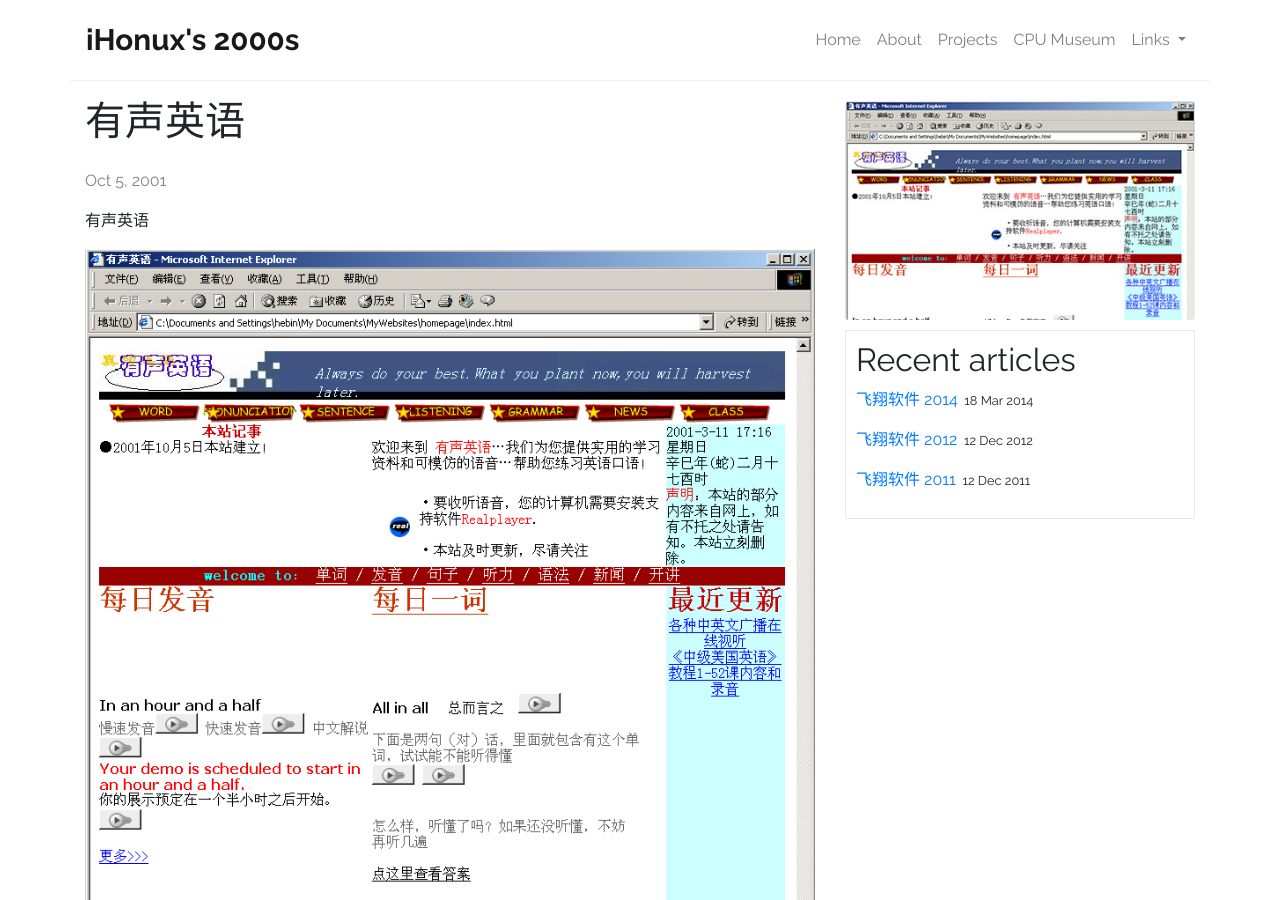
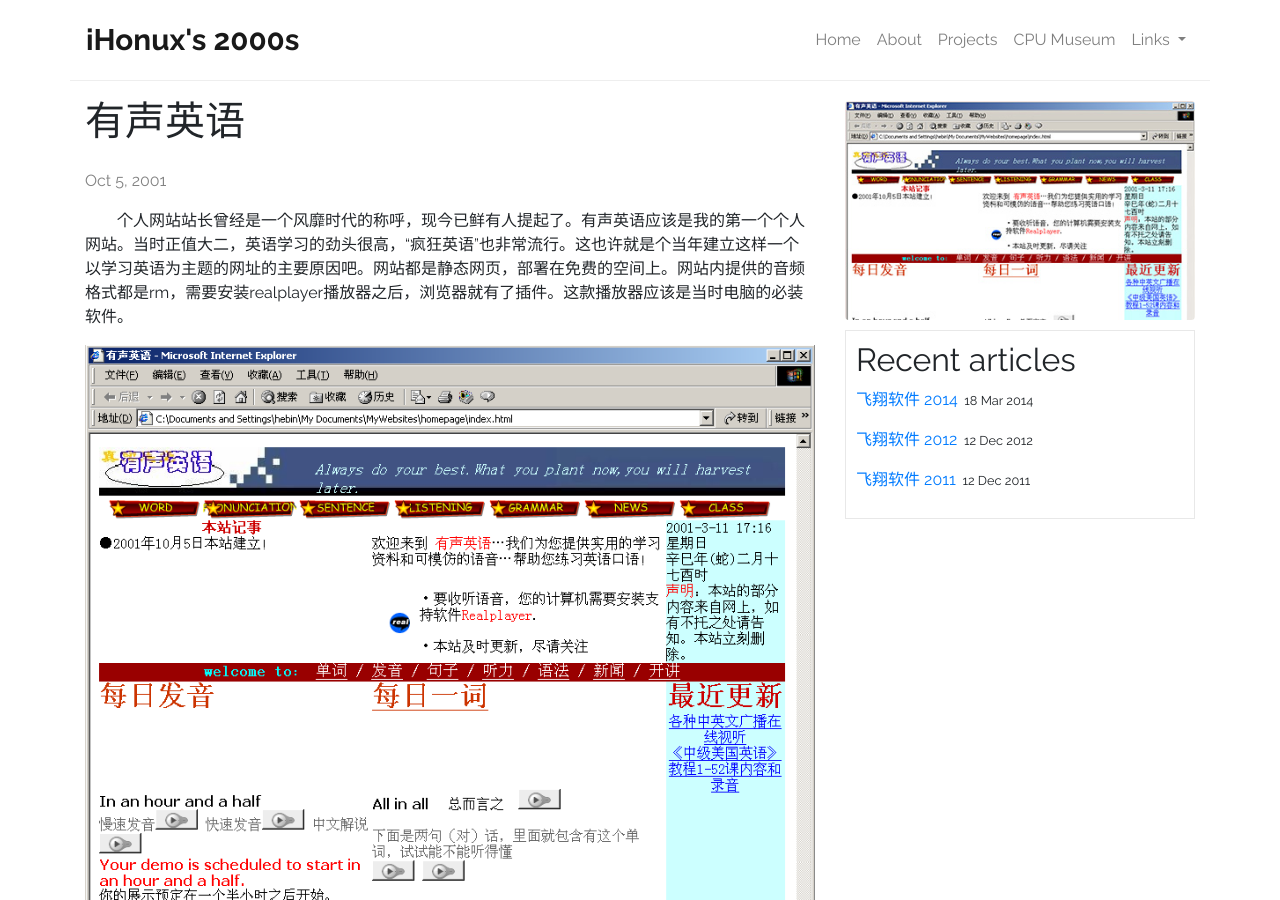
Before and after one commit to past-records/past-records.github.io, a Jekyll site: the page built from _posts/2001-10-05-english-study.markdown, in a window 1280 px wide and 900 px high. Built offline with Jekyll 4.4.1, drawn with Linux system fonts in a browser that asks for light colours.

Commit message:
Update 2001-10-05-english-study.markdown

```diff
--- a/_posts/2001-10-05-english-study.markdown
+++ b/_posts/2001-10-05-english-study.markdown
@@ -6,6 +6,6 @@
 categories: [有声英语]
 ---
 
-有声英语
+　　个人网站站长曾经是一个风靡时代的称呼，现今已鲜有人提起了。有声英语应该是我的第一个个人网站。当时正值大二，英语学习的劲头很高，“疯狂英语”也非常流行。这也许就是个当年建立这样一个以学习英语为主题的网址的主要原因吧。网站都是静态网页，部署在免费的空间上。网站内提供的音频格式都是rm，需要安装realplayer播放器之后，浏览器就有了插件。这款播放器应该是当时电脑的必装软件。
 
 ![有声英语]({{site.baseurl}}/images/web/有声英语.png)
```
